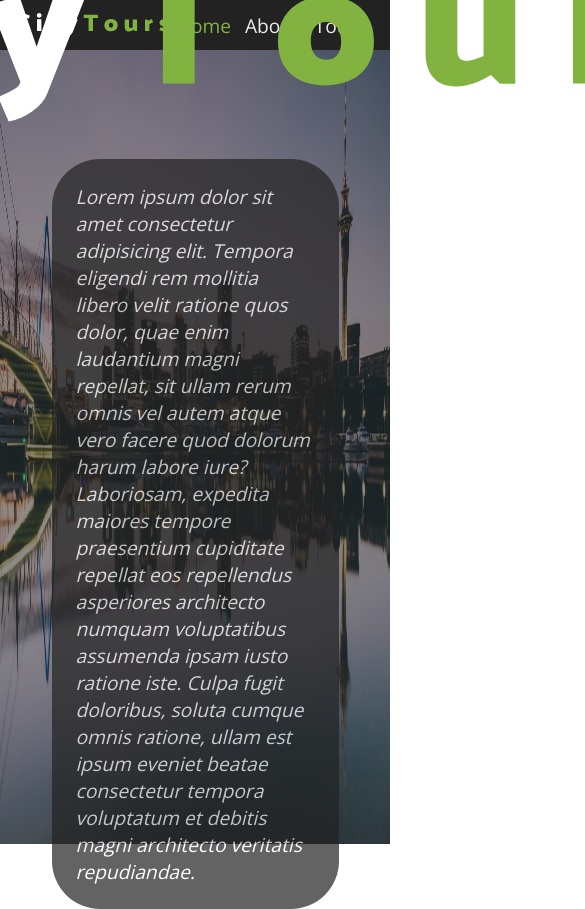
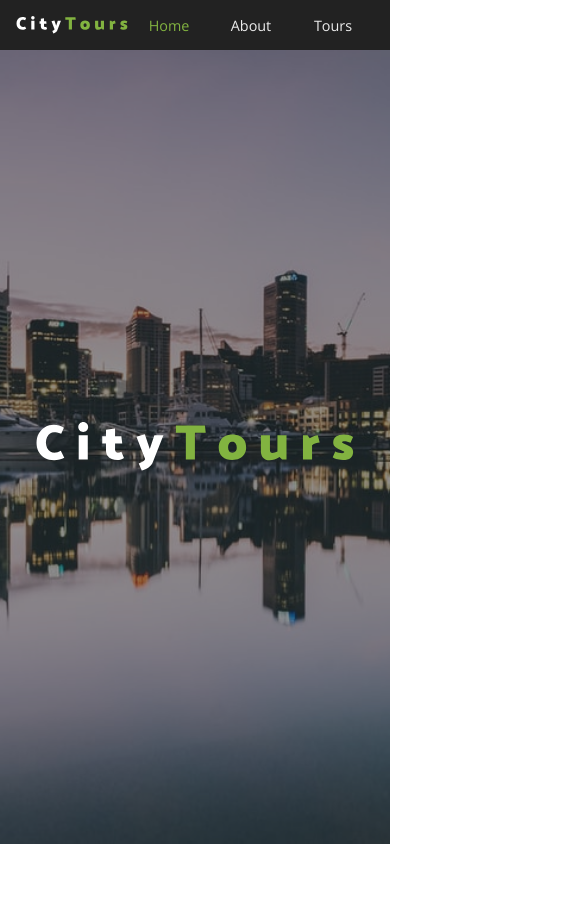
Before and after one commit to engineerStuardo/city-tours-react-project, a React (Create React App) app: page / in a window 390 px wide. Shown: the top 909 px of the page, 585 px wide, since content can reach past the window. After the commit the page ends 849 px from the top, so only its background shows below. Built offline with nearby package versions, Linux system fonts and the light colour scheme.

Commit message:
refactoring scss, building navbar and home banner responsive

```diff
--- a/src/components/Home/home.scss
+++ b/src/components/Home/home.scss
@@ -10,6 +10,7 @@
     width: 100%;
     height: 100%;
     opacity: 0.5;
+    object-fit: cover;
   }
 }
 
@@ -30,7 +31,7 @@
   margin: auto;
 
   img {
-    width: 70rem;
+    width: 20rem;
   }
 
   p {
@@ -42,5 +43,26 @@
     opacity: 0.7;
     padding: 1.5rem;
     border-radius: 3rem;
+    display: none;
   }
 }
+
+@media screen and (min-width: 800px) {
+  .banner {
+    img {
+      width: 40rem;
+    }
+  }
+}
+
+@media screen and (min-width: 1140px) {
+  .banner {
+    img {
+      width: 70rem;
+    }
+
+    p {
+      display: block;
+    }
+  }
+}
--- a/src/components/NavLink/navLink.scss
+++ b/src/components/NavLink/navLink.scss
@@ -4,7 +4,7 @@
   color: $mainGrey;
   text-transform: capitalize;
   text-decoration: none;
-  font-size: 1.2rem;
+  font-size: 0.9rem;
   transition: $mainTransition;
 
   &:hover {
@@ -14,3 +14,9 @@
 .active {
   color: $mainGreen;
 }
+
+@media screen and (min-width: 500px) {
+  .nav-link {
+    font-size: 1.2rem;
+  }
+}
--- a/src/components/Navbar/navbar.scss
+++ b/src/components/Navbar/navbar.scss
@@ -7,6 +7,10 @@
   grid-template-columns: auto 1fr;
   align-items: center;
   height: 50px;
+
+  img {
+    width: 7rem;
+  }
 }
 .nav-links {
   list-style-type: none;
@@ -14,3 +18,11 @@
   grid-template-columns: repeat(3, 1fr);
   text-align: center;
 }
+
+@media screen and (min-width: 500px) {
+  .navbar {
+    img {
+      width: 13rem;
+    }
+  }
+}
```
